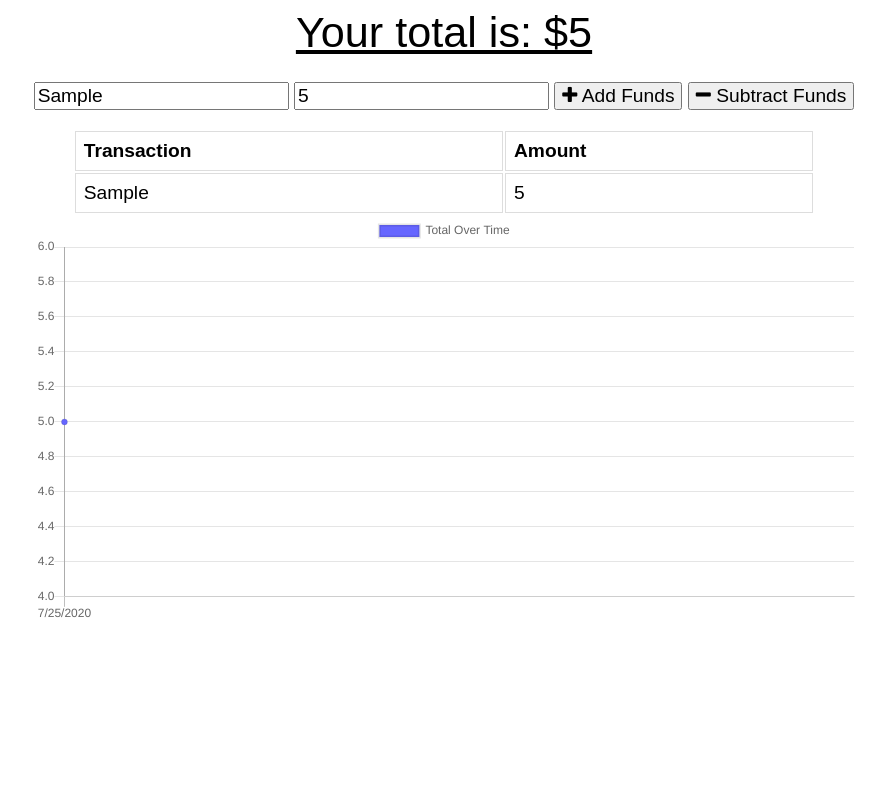
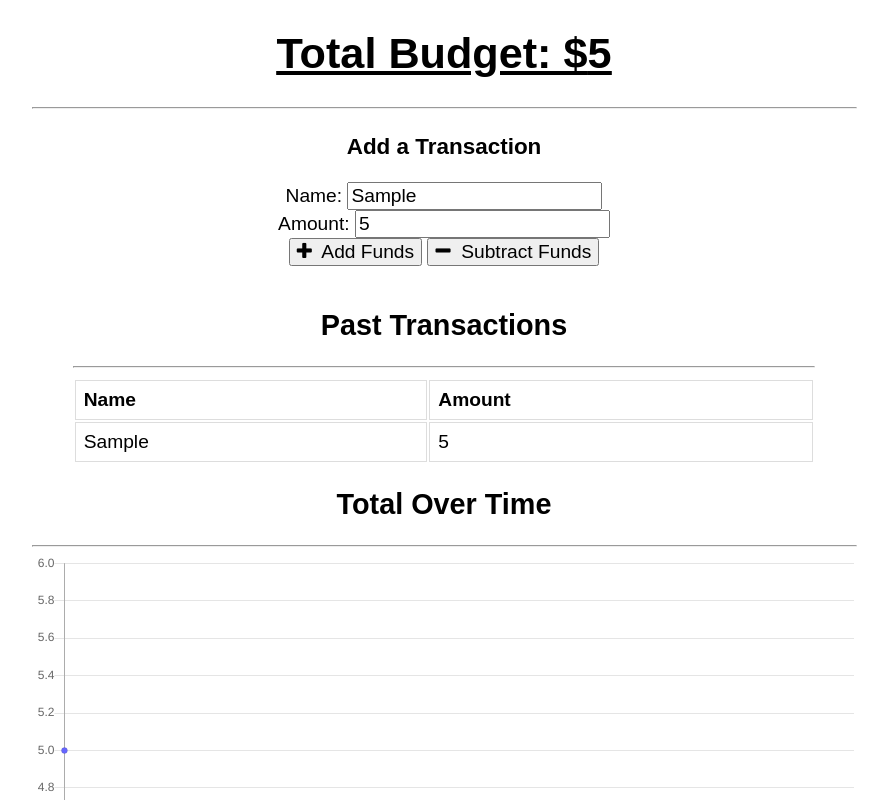
Before and after one commit to Adambear1/Progressive_Budget, a website: page Develop/public/index.html in a window 1280 px wide. Both pictures are taken after typing "Sample", "5" into the empty fields and a click on the button "Add Funds". Shown: the top 800 px of the page, without its empty margins (196-1084 px from the left). Drawn offline with nearby package versions, Linux system fonts and the light colour scheme; no server answers.

Commit message:
db init and conneciton

```diff
--- a/Develop/public/db.js
+++ b/Develop/public/db.js
@@ -0,0 +1,50 @@
+let db = null;
+
+const request = indexedDB.open("budget", 1);
+request.onupgradeneeded = (e) => {
+  const db = e.target.result;
+  let objectStore = db.createObjectStore("pending", {
+    keyPath: "id",
+    autoIncremet: true,
+  });
+};
+request.onsuccess = (e) => {
+  db.e.target.result;
+  if (navigator.onLine) {
+    checkDatabase();
+  }
+};
+request.onerror = (e) => {
+  console.err(e.target.errorCode);
+};
+
+function saveRecord(record) {
+  const transaction = db.transaction(["pending"], "readwrite");
+  const pendingStore = transaction.objectStore("pending");
+  pendingStore.add(record);
+}
+function checkDatabase() {
+  const transaction = db.transaction(["pending"], "readwrite");
+  const pendingStore = transaction.objectStore("pending");
+  const records = pendingStore.getAll();
+  records.onsuccess = function () {
+    if (records.result.length > 0) {
+      fetch("/api/transaction/bulk", {
+        method: "POST",
+        body: JSON.stringify(records.result),
+        headers: {
+          Accept: "application/json, text/plain, */*",
+          "Content-Type": "application/json",
+        },
+      })
+        .then((res) => res.json())
+        .then(() => {
+          const transaction = db.transaction(["pending"], "readwrite");
+          const pendingStore = transaction.objectStore("pending");
+          pendingStore.clear();
+        });
+    }
+  };
+}
+
+window.addEventListener("online", checkDatabase);
--- a/Develop/public/index.html
+++ b/Develop/public/index.html
@@ -1,35 +1,58 @@
 <!DOCTYPE html>
 <html lang="en">
+
   <head>
     <meta charset="UTF-8">
     <meta name="viewport" content="width=device-width, initial-scale=1.0">
     <meta http-equiv="X-UA-Compatible" content="ie=edge">
     <meta name="theme-color" content="#317EFB">
     <link rel="shortcut icon" href="icons/icon-192x192.png" type="image/x-icon">
-
-  <link rel="stylesheet" href="https://stackpath.bootstrapcdn.com/font-awesome/4.7.0/css/font-awesome.min.css">
+    <link rel="stylesheet"
+      href="https://stackpath.bootstrapcdn.com/font-awesome/4.7.0/css/font-awesome.min.css">
+    <link
+      href="https://fonts.googleapis.com/css2?family=Montserrat:ital,wght@0,100;0,200;0,300;0,400;0,500;0,600;0,700;0,800;0,900;1,100;1,200;1,300;1,400;1,700;1,800;1,900&family=Roboto:ital,wght@0,100;0,300;0,400;0,500;0,700;0,900;1,100;1,300;1,400;1,500;1,700;1,900&display=swap"
+      rel="stylesheet">
     <link rel="stylesheet" href="styles.css">
+    <link rel="manifest" href="manifest.webmanifest">
 
     <title>Budget Tracker</title>
   </head>
+
   <body>
     <div class="wrapper">
+
+      <div class="row">
         <div class="total">
-      <div class="total">Your total is: $<span id="total">0</span></div>
+          <h1 class="total">Total Budget: $<span id="total">0</span></h1>
+        </div>
+        <hr>
+        <div class="form">
+          <h3>Add a Transaction</h3>
+          <div class="form-row">
+            <label>Name: </label>
+            <input type="text" id="t-name" placeholder="" />
+          </div>
+          <div class="form-row">
+            <label>Amount: </label>
+            <input type="number" min="0" id="t-amount" placeholder="" />
+          </div>
+          <div class="form-row">
+            <button id="add-btn"><i class="fa fa-plus buttons"></i>&nbsp; Add
+              Funds</button>
+            <button id="sub-btn"><i class="fa fa-minus"></i>&nbsp; Subtract
+              Funds</button>
+            <p class="error"></p>
+          </div>
+        </div>
       </div>
 
-    <div class="form">
-      <input type="text" id="t-name" placeholder="Name of transaction" />
-      <input type="number" min="0" id="t-amount" placeholder="Transaction amount" />
-      <button id="add-btn"><i class="fa fa-plus buttons"></i> Add Funds</button>
-      <button id="sub-btn"><i class="fa fa-minus"></i> Subtract Funds</button>
-      <p class="error"></p>
-    </div>
-
-    <div class="transactions">
+      <div class="row">
+        <div class="transactions" style="text-align: center">
+          <h2>Past Transactions</h2>
+          <hr>
           <table>
             <thead>
-          <th>Transaction</th>
+              <th>Name</th>
               <th>Amount</th>
             </thead>
             <tbody id="tbody">
@@ -37,11 +60,28 @@
             </tbody>
           </table>
         </div>
+      </div>
 
+      <div class="row">
+        <h2>Total Over Time</h2>
+        <hr>
         <canvas id="myChart"></canvas>
       </div>
 
+    </div>
+
     <script src="https://cdn.jsdelivr.net/npm/chart.js@2.8.0"></script>
+    <script src="db.js"></script>
     <script src="index.js"></script>
+    <script>
+    if ("serviceWorker" in navigator) {
+      window.addEventListener("load", () => {
+        navigator.serviceWorker.register("service-worker.js").then(reg => {
+          console.log("Your service worker file was found!", reg);
+        });
+      });
+    }
+  </script>
   </body>
+
 </html>
--- a/Develop/public/index.js
+++ b/Develop/public/index.js
@@ -1,19 +1,22 @@
 let transactions = [];
 let myChart;
 
+// when page loads - get all transactions from mongodb db
 fetch("/api/transaction")
-  .then(response => {
+  .then((response) => {
     return response.json();
   })
-  .then(data => {
+  .then((data) => {
     // save db data on global variable
     transactions = data;
 
+    // render page using transactions variable
     populateTotal();
     populateTable();
     populateChart();
   });
 
+// calcuclate and render total transactions
 function populateTotal() {
   // reduce transaction amounts to a single total value
   let total = transactions.reduce((total, t) => {
@@ -24,11 +27,12 @@ function populateTotal() {
   totalEl.textContent = total;
 }
 
+// render table showing individual transactions
 function populateTable() {
   let tbody = document.querySelector("#tbody");
   tbody.innerHTML = "";
 
-  transactions.forEach(transaction => {
+  transactions.forEach((transaction) => {
     // create and populate a table row
     let tr = document.createElement("tr");
     tr.innerHTML = `
@@ -46,13 +50,13 @@ function populateChart() {
   let sum = 0;
 
   // create date labels for chart
-  let labels = reversed.map(t => {
+  let labels = reversed.map((t) => {
     let date = new Date(t.date);
     return `${date.getMonth() + 1}/${date.getDate()}/${date.getFullYear()}`;
   });
 
   // create incremental values for chart
-  let data = reversed.map(t => {
+  let data = reversed.map((t) => {
     sum += parseInt(t.value);
     return sum;
   });
@@ -64,20 +68,29 @@ function populateChart() {
 
   let ctx = document.getElementById("myChart").getContext("2d");
 
+  // create chart using generated dates as labels and total budget amount when that label was created as data
   myChart = new Chart(ctx, {
-    type: 'line',
+    type: "line",
     data: {
       labels,
-        datasets: [{
+      datasets: [
+        {
           label: "Total Over Time",
           fill: true,
           backgroundColor: "#6666ff",
-            data
-        }]
-    }
+          data,
+        },
+      ],
+    },
+    options: {
+      legend: {
+        display: false,
+      },
+    },
   });
 }
 
+// add a transaction
 function sendTransaction(isAdding) {
   let nameEl = document.querySelector("#t-name");
   let amountEl = document.querySelector("#t-amount");
@@ -87,8 +100,7 @@ function sendTransaction(isAdding) {
   if (nameEl.value === "" || amountEl.value === "") {
     errorEl.textContent = "Missing Information";
     return;
-  }
-  else {
+  } else {
     errorEl.textContent = "";
   }
 
@@ -96,7 +108,7 @@ function sendTransaction(isAdding) {
   let transaction = {
     name: nameEl.value,
     value: amountEl.value,
-    date: new Date().toISOString()
+    date: new Date().toISOString(),
   };
 
   // if subtracting funds, convert amount to negative number
@@ -107,47 +119,40 @@ function sendTransaction(isAdding) {
   // add to beginning of current array of data
   transactions.unshift(transaction);
 
-  // re-run logic to populate ui with new record
   populateChart();
   populateTable();
   populateTotal();
 
-  // also send to server
   fetch("/api/transaction", {
     method: "POST",
     body: JSON.stringify(transaction),
     headers: {
       Accept: "application/json, text/plain, */*",
-      "Content-Type": "application/json"
-    }
+      "Content-Type": "application/json",
+    },
   })
-  .then(response => {
+    .then((response) => {
       return response.json();
     })
-  .then(data => {
+    .then((data) => {
       if (data.errors) {
         errorEl.textContent = "Missing Information";
-    }
-    else {
-      // clear form
+      } else {
         nameEl.value = "";
         amountEl.value = "";
       }
     })
-  .catch(err => {
-    // fetch failed, so save in indexed db
+    .catch((err) => {
       saveRecord(transaction);
-
-    // clear form
       nameEl.value = "";
       amountEl.value = "";
     });
 }
 
-document.querySelector("#add-btn").onclick = function() {
+document.querySelector("#add-btn").onclick = function () {
   sendTransaction(true);
 };
 
-document.querySelector("#sub-btn").onclick = function() {
+document.querySelector("#sub-btn").onclick = function () {
   sendTransaction(false);
 };
```
Lines whose indentation alone changed are shown as unchanged.
